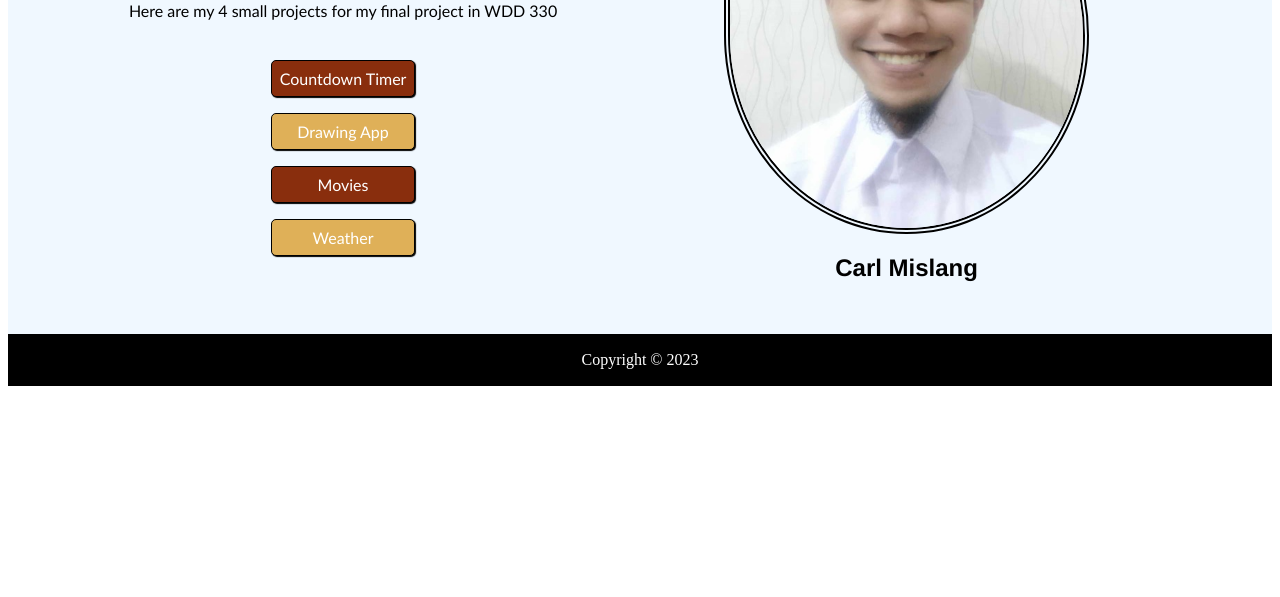
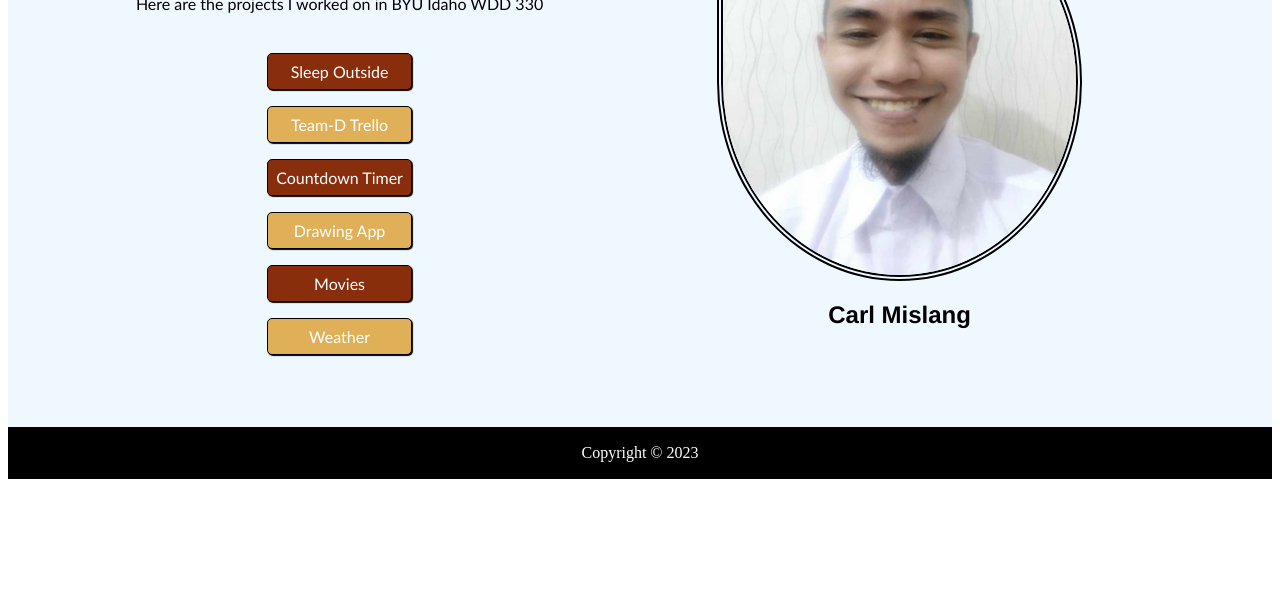
Before and after one commit to mislangc/cm-wdd330-final-project, a plain HTML site: page index.html in a window 1280 px wide. Shown: the part 203-800 px from the top of the page. Drawn offline with Linux system fonts and the light colour scheme.

Commit message:
links to sleepoutside and trello added to home pg

```diff
--- a/index.html
+++ b/index.html
@@ -17,8 +17,10 @@
                 <h1 id="first-title">Aspiring Developer</h1>
                 <h1 id="second-title">BYU Idaho Student</h1>
             </div>
-            <p>Here are my 4 small projects for my final project in WDD 330</p>
+            <p>Here are the projects I worked on in BYU Idaho WDD 330</p>
             <div class="projects">
+                <a href="https://zingy-selkie-d158b5.netlify.app/">Sleep Outside</a>
+                <a href="https://trello.com/b/fe6RlkNk/wdd330-sleepoutside">Team-D Trello</a>
                 <a href="countdown/index.html">Countdown Timer</a>
                 <a href="drawing-app/">Drawing App</a>
                 <a href="movies/index.html">Movies</a>
```
